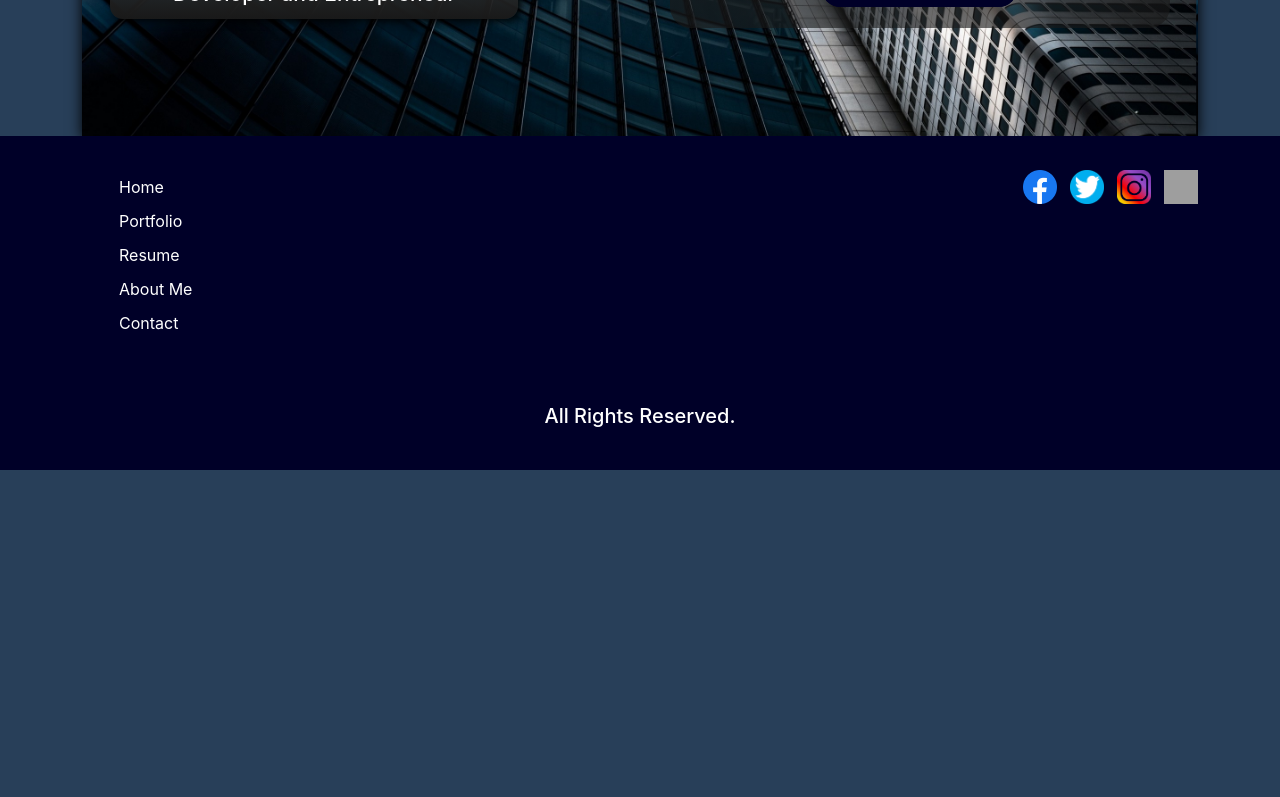
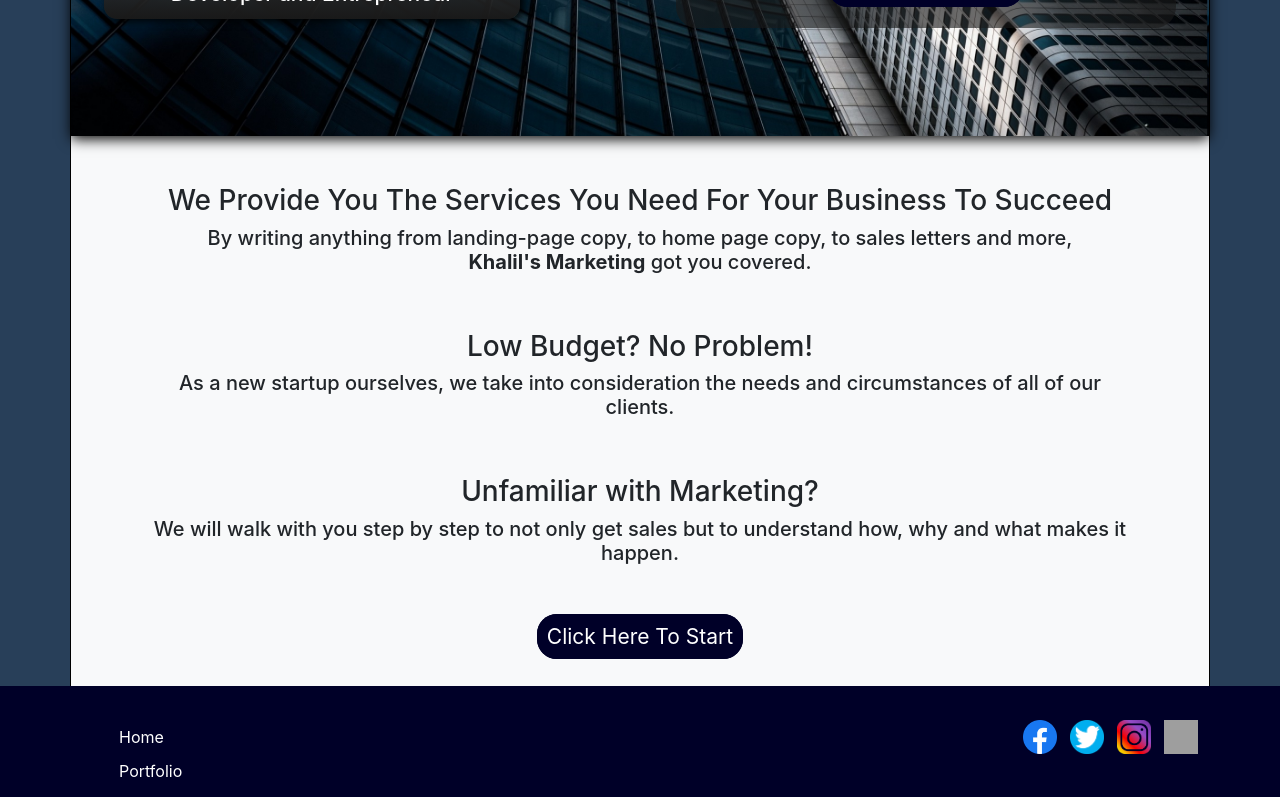
Before and after one commit to omarkha/khalilcopywriting, a React (Create React App) app: page / in a window 1280 px wide. Shown: the part 620-1417 px from the top of the page. Before the commit the page ends 1090 px from the top, so only its background shows below. Built offline with nearby package versions, Linux system fonts and the light colour scheme; grey boxes are pictures that could not be loaded.

Commit message:
fifth edition

```diff
--- a/src/App.js
+++ b/src/App.js
@@ -13,6 +13,7 @@ function App() {
       <div className="App">
         <Navbar />
         <Routes>
+          <Route element={<Homepage />} path="*" />
           <Route element={<Homepage />} path="/" />
           <Route element={<Aboutpage />} path="/about" />
           <Route element={<Portfoliopage />} path="/portfolio" />
--- a/src/index.css
+++ b/src/index.css
@@ -45,6 +45,19 @@ a:hover {
 }
 .navbar {
   border-bottom: 2px solid black;
+}
+
+.homepage .container {
+  border: 1px solid black;
+  border-top: 0;
+  border-bottom: 0;
+  padding: 0;
+  padding-bottom: 34px;
+}
+
+.homepage-info {
+  width: 86%;
+  margin: 0 auto;
 }
 
 .landingpage .container {
--- a/src/pages/Homepage.js
+++ b/src/pages/Homepage.js
@@ -5,7 +5,7 @@ import { Link } from "react-router-dom";
 const Homepage = () => {
   return (
     <div className="homepage">
-      <div className="container">
+      <div className="container bg-light">
         <section className="intro">
           <div className="leftside">
             <div
@@ -30,6 +30,43 @@ const Homepage = () => {
             </h2>
           </div>
         </section>
+        <section className="homepage-info">
+          <br />
+          <br />
+          <div>
+            <h3>
+              We Provide You The Services You Need For Your Business To Succeed
+            </h3>
+            <p className="h5">
+              By writing anything from landing-page copy, to home page copy, to
+              sales letters and more, <br />
+              <strong>Khalil's Marketing</strong> got you covered.
+            </p>
+          </div>
+          <br />
+          <br />
+          <div>
+            <h3>Low Budget? No Problem!</h3>
+            <p className="h5">
+              As a new startup ourselves, we take into consideration the needs
+              and circumstances of all of our clients.
+            </p>
+          </div>
+          <br />
+          <br />
+          <div>
+            <h3>Unfamiliar with Marketing?</h3>
+            <p className="h5">
+              We will walk with you step by step to not only get sales but to
+              understand how, why and what makes it happen.
+            </p>
+          </div>
+          <br />
+          <br />
+          <Link to="/landingpage" className="button-3">
+            Click Here To Start
+          </Link>
+        </section>
       </div>
     </div>
   );
```
